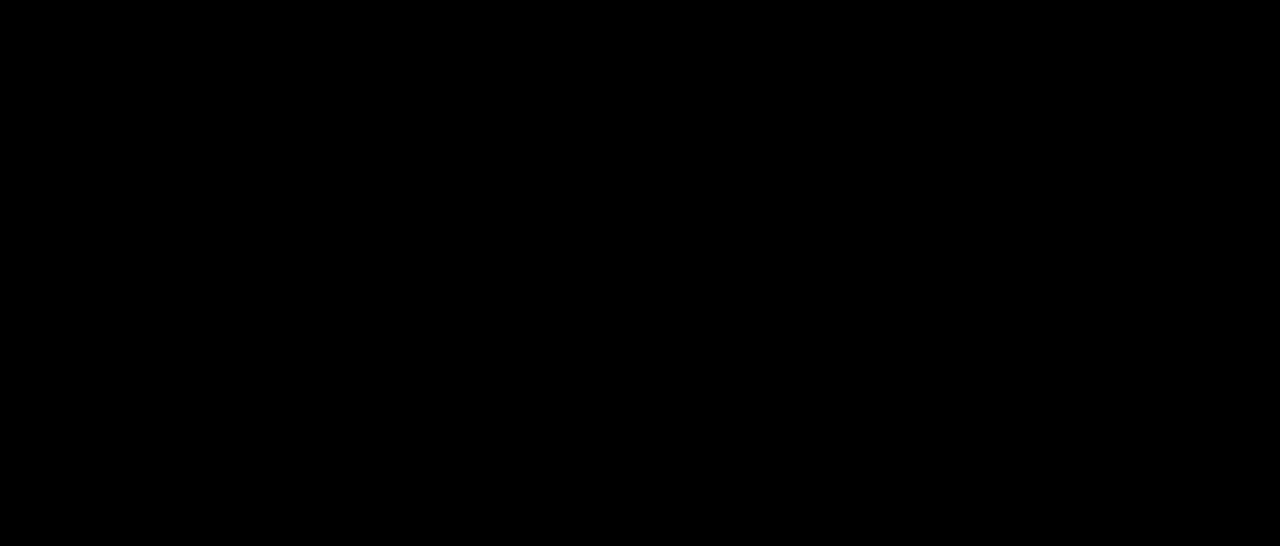
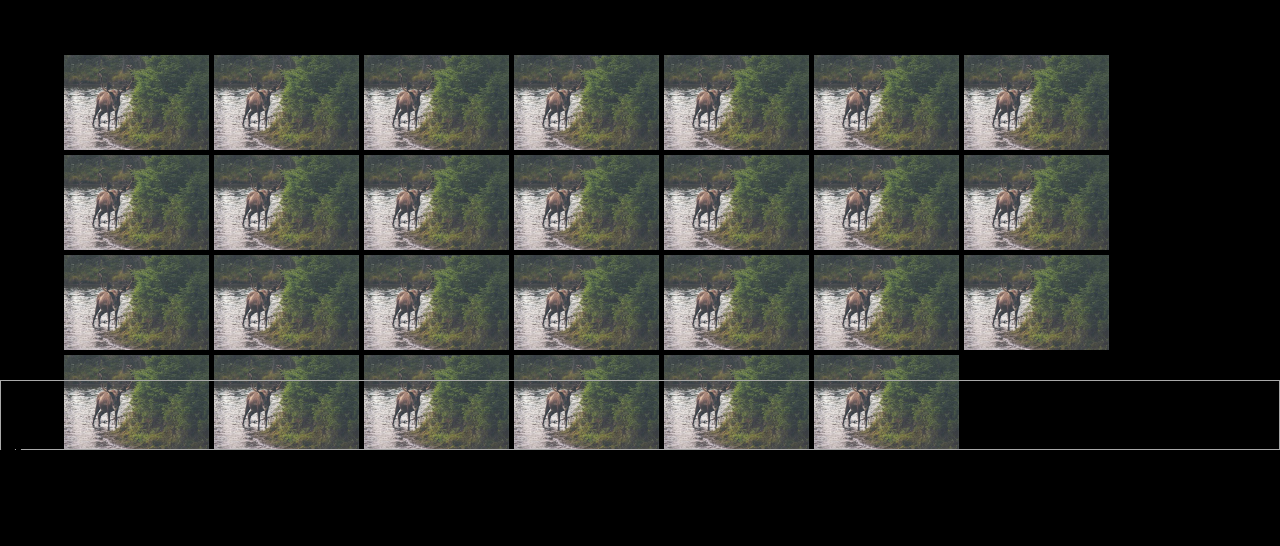
Before and after one commit to FranPer23/html-css-zoom, a plain HTML site: page index.html in a window 1280 px wide. Drawn offline with Linux system fonts and the light colour scheme.

Commit message:
aggiunta immagini

```diff
--- a/css/style.css
+++ b/css/style.css
@@ -6,13 +6,54 @@
     font-family: sans-serif;
 }
 
+img {
+    max-width: 100%;
+}
+
 /* utilities */
-/* .flex {
-    display: flex;
-} */
+.flex {
+   display: flex;
+   flex-wrap: wrap;
+
+}
+
+.center {
+    padding-top: 50px;
+    margin: 0 auto;
+    width: 90%;
+
+}
+
+body {
+    background-color: black;
+}
+
+.posizione {
+    position: relative;
+}
 
 .schermo {
-    border: 1px solid black;
-    background-color: black;
-    height: 100vh;
+    height: calc(100% - 70px);
 }
+
+.menu {
+    position: absolute;
+    left: 0;
+    bottom: 0;
+    border: 1px solid darkgrey;
+    height: 70px;
+    width: 100%;
+    z-index: 999;
+}
+
+.immagine {
+    width: 150px;
+    height: 100px;
+    padding-right: 5px;
+    padding-top: 5px;
+
+}
+
+.icons {
+
+}
--- a/index.html
+++ b/index.html
@@ -12,20 +12,68 @@
 <body>
     <!-- main -->
     <main>
-        <div class="schermo">
-            <div class="flex">
+            <div class="schermo">
+                <div class="flex center">
 
+                    <img class= "immagine" src="img/view.jpg" alt="">
+                    <img class= "immagine" src="img/view.jpg" alt="">
+                    <img class= "immagine" src="img/view.jpg" alt="">
+                    <img class= "immagine" src="img/view.jpg" alt="">
+                    <img class= "immagine" src="img/view.jpg" alt="">
+                    <img class= "immagine" src="img/view.jpg" alt="">
+                    <img class= "immagine" src="img/view.jpg" alt="">
+                    <img class= "immagine" src="img/view.jpg" alt="">
+                    <img class= "immagine" src="img/view.jpg" alt="">
+                    <img class= "immagine" src="img/view.jpg" alt="">
+                    <img class= "immagine" src="img/view.jpg" alt="">
+                    <img class= "immagine" src="img/view.jpg" alt="">
+                    <img class= "immagine" src="img/view.jpg" alt="">
+                    <img class= "immagine" src="img/view.jpg" alt="">
+                    <img class= "immagine" src="img/view.jpg" alt="">
+                    <img class= "immagine" src="img/view.jpg" alt="">
+                    <img class= "immagine" src="img/view.jpg" alt="">
+                    <img class= "immagine" src="img/view.jpg" alt="">
+                    <img class= "immagine" src="img/view.jpg" alt="">
+                    <img class= "immagine" src="img/view.jpg" alt="">
+                    <img class= "immagine" src="img/view.jpg" alt="">
+                    <img class= "immagine" src="img/view.jpg" alt="">
+                    <img class= "immagine" src="img/view.jpg" alt="">
+                    <img class= "immagine" src="img/view.jpg" alt="">
+                    <img class= "immagine" src="img/view.jpg" alt="">
+                    <img class= "immagine" src="img/view.jpg" alt="">
+                    <img class= "immagine" src="img/view.jpg" alt="">
+                </div>
             </div>
-        </div>
+
+
+
+
 
     </main>
     <!-- fine main-->
 
     <!-- footer -->
-    <footer>
+    <footer class="posizione">
+        <div class="flex">
+           <div class="menu">
+                <ul class="icons">
+                    <li><i class="fa-solid fa-microphone"></i></li>
+                    <li><i class="fa-solid fa-video"></i></li>
+                </ul>
 
+                <ul>
+                    <li><i class="fa-solid fa-user-plus"></i></li>
+                    <li><i class="fa-solid fa-user-group"></i></li>
+                    <li><i class="fa-solid fa-chart-bar"></i></li>
+                    <li><i class="fa-solid fa-share-from-square"></i></li>
+                    <li><i class="fa-solid fa-comment"></i></li>
+                    <li><i class="fa-solid fa-record-vinyl"></i></li>
+                    <li><i class="fa-solid fa-ellipsis"></i></li>
+                </ul>
+            </div>
+        </div>
     </footer>
-    <!-- fine footer -->
+    <!-- fine footer-->
 
 </body>
 </html>
```
Also changed, not shown: img/view.jpg (added).
